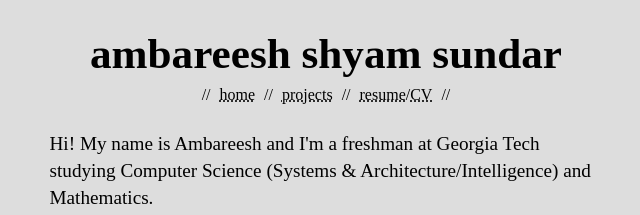
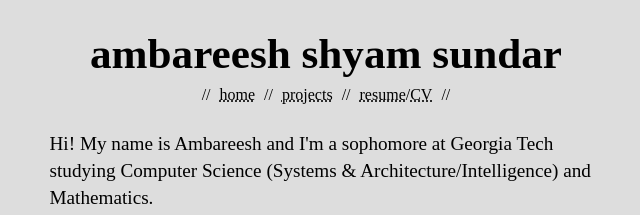
Before and after one commit to ambareesh1510/website, a plain HTML site: page index.html in a window 1280 px wide. Shown: the top 215 px of the page, 314-954 px from the left. Drawn offline with Linux system fonts and the light colour scheme; a web font is replaced by a local one.

```diff
--- a/index.html
+++ b/index.html
@@ -28,7 +28,7 @@
                 <div class="panel">
                     <div class="panel-content" style="padding: 23px">
                         <p>
-                            Hi! My name is Ambareesh and I'm a freshman at Georgia Tech studying Computer Science (Systems & Architecture/Intelligence) and Mathematics.
+                            Hi! My name is Ambareesh and I'm a sophomore at Georgia Tech studying Computer Science (Systems & Architecture/Intelligence) and Mathematics.
                         </p>
                         <p>
                             My interests lie at the intersection of applied mathematics and systems design, and include some of the following:
```
Also changed, not shown: projects.html (+6 -0 lines).
